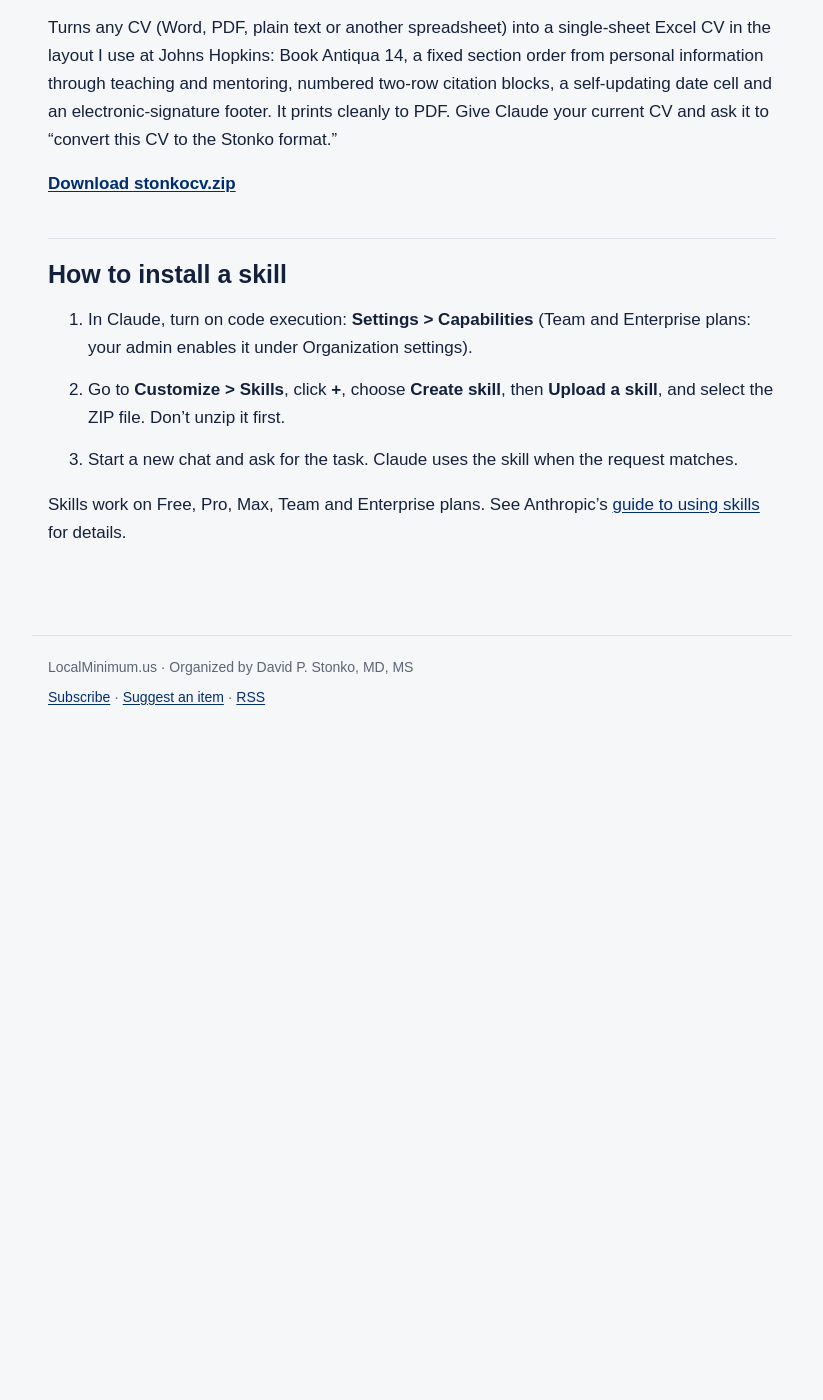
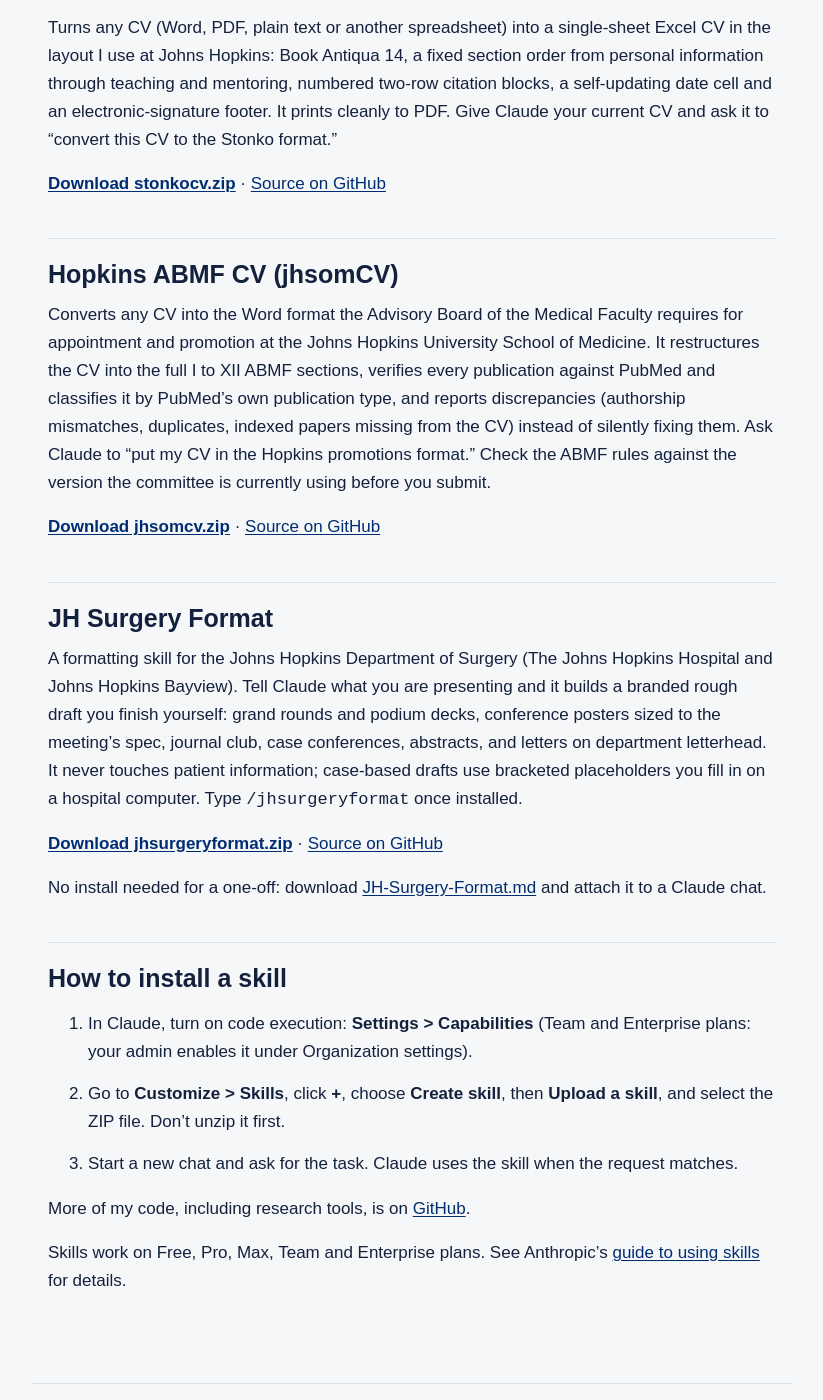
Before and after one commit to davidstonko/ai-surgery, a Jekyll site: the page built from docs/skills/index.md, in a window 1280 px wide and 1400 px high, scrolled down 312 px. Shown: the whole window, without its empty margins (228-1051 px from the left). Built offline with Jekyll 4.4.1, drawn with Linux system fonts in a browser that asks for light colours; before the commit the page ends 1067 px from its top, so only the background shows below that.

Commit message:
Add jhsomCV and JH Surgery Format skills, post sign-up box, KevinMD article in library

```diff
--- a/docs/_layouts/post.html
+++ b/docs/_layouts/post.html
@@ -8,5 +8,10 @@
   <div class="prose">
 {{ content }}
   </div>
+  <div style="margin:40px 0 8px;padding:20px 22px;border:1px solid rgba(0,45,114,.2);border-top:3px solid #F1C400;border-radius:10px">
+    <p style="margin:0 0 6px;font-weight:700">Get The Local Minimum by email</p>
+    <p style="margin:0 0 14px">A short, roughly weekly email on AI in surgery and medicine. New subscribers get the latest issue right away.</p>
+    <a href="{{ '/subscribe/' | relative_url }}?src=post" style="display:inline-block;background:var(--accent);color:var(--accent-ink);padding:10px 18px;border-radius:8px;font-weight:600;text-decoration:none">Subscribe</a>
+  </div>
   <p class="back"><a href="{{ '/library/' | relative_url }}">&larr; All posts</a></p>
 </article>
--- a/docs/library/index.html
+++ b/docs/library/index.html
@@ -16,6 +16,11 @@
     <p>{{ post.dek | default: post.excerpt | strip_html | truncate: 200 }}</p>
   </li>
 {% endfor %}
+  <li>
+    <p class="meta">July 26, 2026 &middot; KevinMD</p>
+    <h2><a href="https://kevinmd.com/2026/07/clinical-ai-tools-are-losing-to-general-purpose-models.html">Clinical AI tools are losing to general-purpose models</a></h2>
+    <p>Why specialized clinical AI keeps getting outpaced by general-purpose models, and where physician researchers should focus instead. Published on KevinMD.</p>
+  </li>
 </ul>
 
 <h2 class="section-title">Also here</h2>
--- a/docs/skills/index.md
+++ b/docs/skills/index.md
@@ -14,7 +14,21 @@
 
 Turns any CV (Word, PDF, plain text or another spreadsheet) into a single-sheet Excel CV in the layout I use at Johns Hopkins: Book Antiqua 14, a fixed section order from personal information through teaching and mentoring, numbered two-row citation blocks, a self-updating date cell and an electronic-signature footer. It prints cleanly to PDF. Give Claude your current CV and ask it to "convert this CV to the Stonko format."
 
-**[Download stonkocv.zip](stonkocv.zip)**
+**[Download stonkocv.zip](stonkocv.zip)** &middot; [Source on GitHub](https://github.com/davidstonko/stonkocv)
+
+## Hopkins ABMF CV (jhsomCV)
+
+Converts any CV into the Word format the Advisory Board of the Medical Faculty requires for appointment and promotion at the Johns Hopkins University School of Medicine. It restructures the CV into the full I to XII ABMF sections, verifies every publication against PubMed and classifies it by PubMed's own publication type, and reports discrepancies (authorship mismatches, duplicates, indexed papers missing from the CV) instead of silently fixing them. Ask Claude to "put my CV in the Hopkins promotions format." Check the ABMF rules against the version the committee is currently using before you submit.
+
+**[Download jhsomcv.zip](jhsomcv.zip)** &middot; [Source on GitHub](https://github.com/davidstonko/jhsomcv)
+
+## JH Surgery Format
+
+A formatting skill for the Johns Hopkins Department of Surgery (The Johns Hopkins Hospital and Johns Hopkins Bayview). Tell Claude what you are presenting and it builds a branded rough draft you finish yourself: grand rounds and podium decks, conference posters sized to the meeting's spec, journal club, case conferences, abstracts, and letters on department letterhead. It never touches patient information; case-based drafts use bracketed placeholders you fill in on a hospital computer. Type `/jhsurgeryformat` once installed.
+
+**[Download jhsurgeryformat.zip](https://github.com/davidstonko/jh-surgery-format/raw/main/jhsurgeryformat.zip)** &middot; [Source on GitHub](https://github.com/davidstonko/jh-surgery-format)
+
+No install needed for a one-off: download [JH-Surgery-Format.md](https://github.com/davidstonko/jh-surgery-format/raw/main/JH-Surgery-Format.md) and attach it to a Claude chat.
 
 ## How to install a skill
 
@@ -22,6 +36,8 @@
 2. Go to **Customize > Skills**, click **+**, choose **Create skill**, then **Upload a skill**, and select the ZIP file. Don't unzip it first.
 3. Start a new chat and ask for the task. Claude uses the skill when the request matches.
 
+More of my code, including research tools, is on [GitHub](https://github.com/davidstonko).
+
 Skills work on Free, Pro, Max, Team and Enterprise plans. See Anthropic's [guide to using skills](https://support.claude.com/en/articles/12512180-use-skills-in-claude) for details.
 
 </div>
```
Also changed, not shown: docs/index.html (+6 -1 lines), 1 other file.
